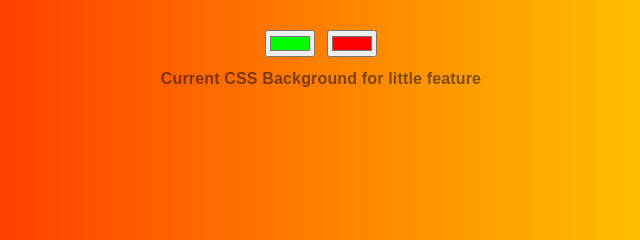
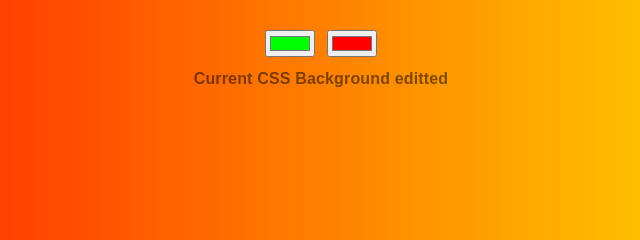
Before and after one commit to tomiwa101/background-generator, a plain HTML site: page index.html in a window 1280 px wide. Shown: the part 175-415 px from the top of the page, 319-959 px from the left. Drawn offline with Linux system fonts and the light colour scheme.

Commit message:
editted something

```diff
--- a/index.html
+++ b/index.html
@@ -8,7 +8,7 @@
   <h1>Background Generator</h1>
   <input class="color1" type="color" name="color1" value="#00FF00">
   <input class="color2" type="color" name="color2" value="#FF0000">
-  <h2>Current CSS Background for little feature</h2>
+  <h2>Current CSS Background editted</h2>
   <h3></h3>
 
   <script type="text/javascript" src="script.js"></script>
```
